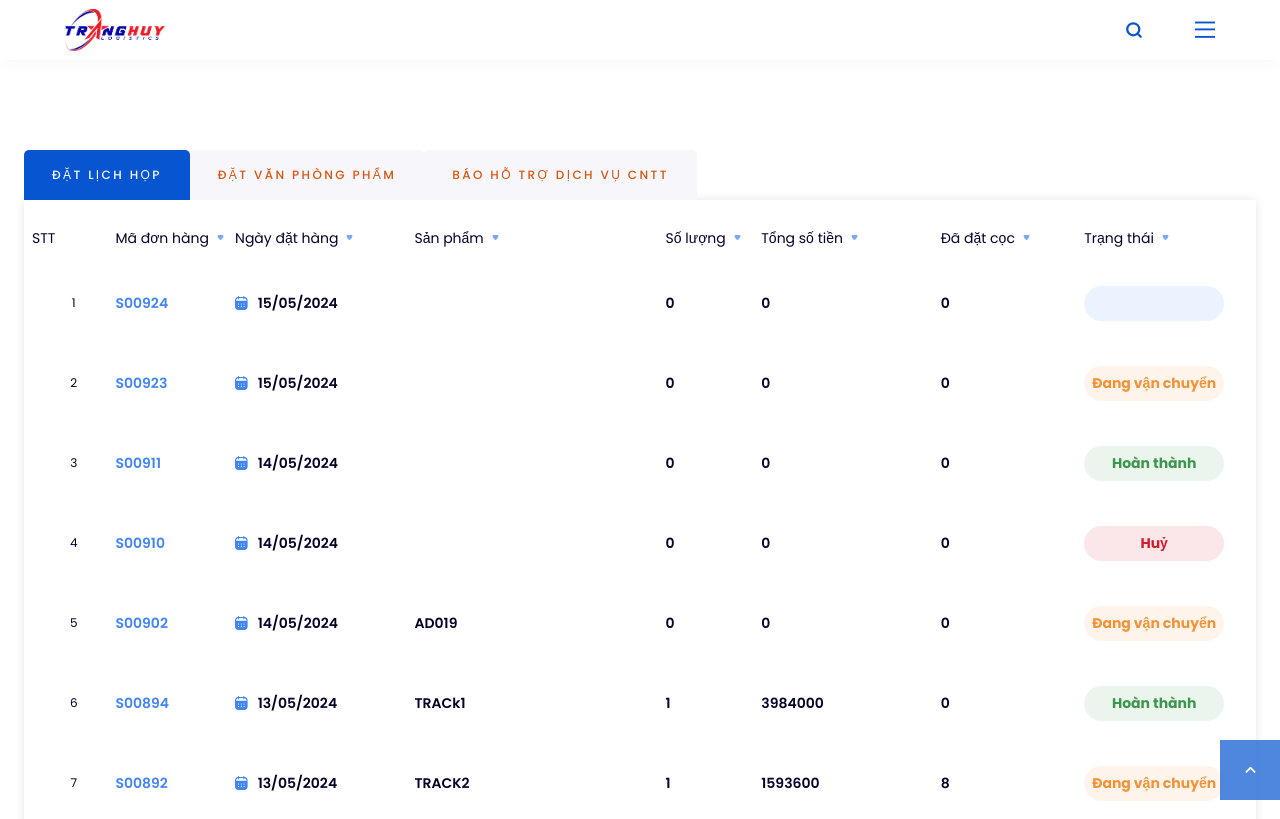
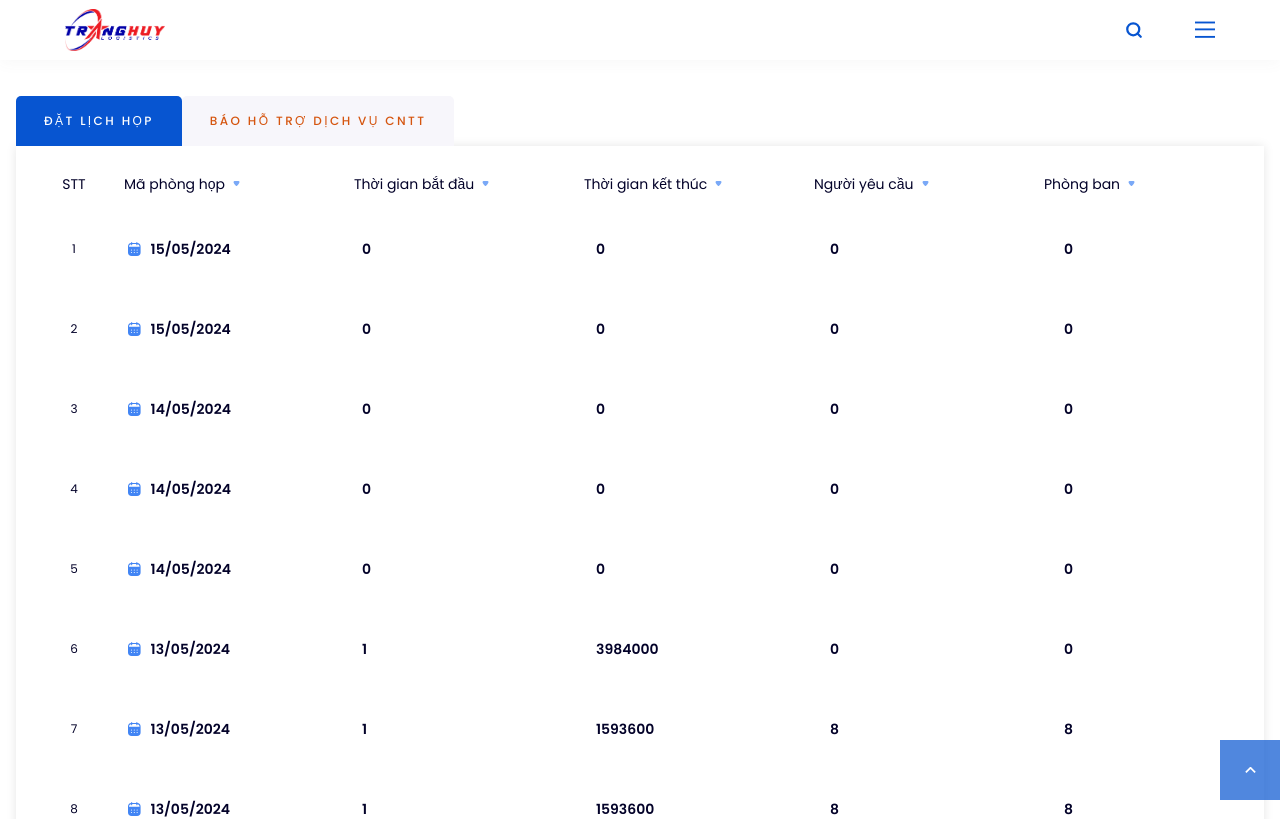
Before and after one commit to ntcom/trh_landingpage, a Next.js app: page /list-requirement in a window 1280 px wide. Shown: the top 819 px of the page. Built offline with nearby package versions, Linux system fonts and the light colour scheme.

Commit message:
feat: change table requirement

```diff
--- a/app/(protected)/create-requirement/page.tsx
+++ b/app/(protected)/create-requirement/page.tsx
@@ -35,9 +35,10 @@ import {
 } from "./utils/validator";
 import ControllerInput from "@/core/components/Form/ControllerInput";
 import helpdeskService from "@/app/services/helpdesk.service";
+
 const options = [
   { title: "CNTT / Đặt lịch họp", value: "MEET" },
-  { title: "CNTT / Đặt văn phòng phẩm", value: "ORDER_STATIONERY" },
+  // { title: "CNTT / Đặt văn phòng phẩm", value: "ORDER_STATIONERY" },
   { title: "CNTT / Báo hỗ trợ dịch vụ CNTT", value: "SUPPORT_REPORT" },
 ];
 const locations = [
@@ -146,7 +147,7 @@ const processingDepartment = {
 function CreateRequirement() {
   const [pickOption, setPickOption] = useState<
     "MEET" | "ORDER_STATIONERY" | "SUPPORT_REPORT" | "EMPTY"
-  >("SUPPORT_REPORT");
+  >("EMPTY");
 
   const currentYup = useMemo(() => {
     if (pickOption === "ORDER_STATIONERY") {
@@ -187,9 +188,7 @@ function CreateRequirement() {
   const [theme, setTheme] = useState("");
   const getData = async () => {
     try {
-      const res = await helpdeskService.post(
-        helpdeskService.endpoint.getSupportReport
-      );
+      const res = await helpdeskService.getHelpDesk();
       console.log("🚀 ~ res:", res);
     } catch (error) {}
   };
@@ -286,40 +285,41 @@ function CreateRequirement() {
                 icon={attach}
               />
             </div>
-          ) : pickOption === "ORDER_STATIONERY" ? (
-            <div className="flex flex-col gap-5 m-[30px_0_30px]">
-              <InputCustom
-                type={"text"}
-                placeholder={"Tên sản phẩm"}
-                setInputValue={setTheme}
-                icon={tagName}
-              />
-              <InputCustom
-                type={"number"}
-                placeholder={"Số lượng"}
-                setInputValue={setTheme}
-                icon={quantity2}
-              />
-              <SelectCustom
-                options={processingDepartment.typeOfService}
-                setIValue={setTheme}
-                icon={receivingDepartment}
-                placeholder="Bộ phận tiếp nhận"
-              />
-              <SelectCustom
-                options={processingDepartment.typeOfService}
-                setIValue={setTheme}
-                icon={suporter}
-                placeholder="Người xử lý"
-              />
-              <InputCustom
-                type={"file"}
-                placeholder={"Đính kèm tài liệu, văn bản"}
-                setInputValue={setTheme}
-                icon={attach}
-              />
-            </div>
-          ) : pickOption === "SUPPORT_REPORT" ? (
+          ) : //  : pickOption === "ORDER_STATIONERY" ? (
+          //   <div className="flex flex-col gap-5 m-[30px_0_30px]">
+          //     <InputCustom
+          //       type={"text"}
+          //       placeholder={"Tên sản phẩm"}
+          //       setInputValue={setTheme}
+          //       icon={tagName}
+          //     />
+          //     <InputCustom
+          //       type={"number"}
+          //       placeholder={"Số lượng"}
+          //       setInputValue={setTheme}
+          //       icon={quantity2}
+          //     />
+          //     <SelectCustom
+          //       options={processingDepartment.typeOfService}
+          //       setIValue={setTheme}
+          //       icon={receivingDepartment}
+          //       placeholder="Bộ phận tiếp nhận"
+          //     />
+          //     <SelectCustom
+          //       options={processingDepartment.typeOfService}
+          //       setIValue={setTheme}
+          //       icon={suporter}
+          //       placeholder="Người xử lý"
+          //     />
+          //     <InputCustom
+          //       type={"file"}
+          //       placeholder={"Đính kèm tài liệu, văn bản"}
+          //       setInputValue={setTheme}
+          //       icon={attach}
+          //     />
+          //   </div>
+          // )
+          pickOption === "SUPPORT_REPORT" ? (
             <div className="flex flex-col gap-5 m-[30px_0_30px]">
               <ControllerInput
                 control={control}
--- a/app/(protected)/list-requirement/components/table/TableMeet.tsx
+++ b/app/(protected)/list-requirement/components/table/TableMeet.tsx
@@ -155,24 +155,12 @@ function TableMeet() {
       return (
         <tr
           key={line.stt}
-          className="relative w-[1105px] xl:w-auto flex items-center py-[17.5px] bg-[#fff] rounded-[10px] hover:shadow-[1px_17px_44px_0px_rgba(3,2,41,0.07)] hover:z-10 cursor-pointer transition-all mb-[10px] pr-5"
+          className="relative gap-1 flex items-center py-[17.5px] bg-[#fff] rounded-[10px] hover:shadow-[1px_17px_44px_0px_rgba(3,2,41,0.07)] hover:z-10 cursor-pointer transition-all mb-[10px] pr-5"
         >
-          <td className="w-full max-w-[6.98%] text-[#030229] text-xs text-center font-normal">
+          <td className="w-[100px] text-[#030229] text-xs text-center font-normal">
             {line.stt}
           </td>
-          <td className="w-[110px] xl:w-full xl:max-w-[10%] flex items-center gap-[10px] text-[#030229] text-sm font-semibold whitespace-nowrap">
-            <Link
-              href={
-                line.status.type === "transport"
-                  ? `transport/${line.code}`
-                  : `/delivery-service/${line.code}`
-              }
-              className="text-[#4285F4] hover:underline"
-            >
-              {line.code}
-            </Link>
-          </td>
-          <td className="w-[172px] xl:w-full xl:max-w-[15%] flex items-center gap-[10px] text-[#030229] text-sm font-semibold whitespace-nowrap">
+          <td className="w-[230px] flex items-center gap-[10px] text-[#030229] text-sm font-semibold whitespace-nowrap">
             <Image
               src={calendar}
               alt=""
@@ -180,20 +168,23 @@ function TableMeet() {
             />
             {line.date}
           </td>
-          <td className="w-[220px] xl:w-full xl:max-w-[21%] flex items-center gap-[10px] text-[#030229] text-sm font-semibold whitespace-nowrap">
+          {/* <td className="w-[230px] xl:w-full xl:max-w-[21%] flex items-center gap-[10px] text-[#030229] text-sm font-semibold whitespace-nowrap">
             {line.product}
-          </td>
-          <td className="w-[90px] xl:w-full xl:max-w-[8%] flex items-center gap-[10px] text-[#030229] text-sm font-semibold whitespace-nowrap">
+          </td> */}
+          <td className="w-[230px] flex items-center gap-[10px] text-[#030229] text-sm font-semibold whitespace-nowrap">
             {line.quantity}
           </td>
-          <td className="w-[150px] xl:w-full xl:max-w-[15%] flex items-center gap-[10px] text-[#030229] text-sm font-semibold whitespace-nowrap">
+          <td className="w-[230px] flex items-center gap-[10px] text-[#030229] text-sm font-semibold whitespace-nowrap">
             {line.totalPrice}
           </td>
-          <td className="w-[120px] xl:w-full xl:max-w-[12%] flex items-center gap-[10px] text-[#030229] text-sm font-semibold whitespace-nowrap">
+          <td className="w-[230px] flex items-center gap-[10px] text-[#030229] text-sm font-semibold whitespace-nowrap">
+            {line.deposits}
+          </td>
+          <td className="w-[230px] flex items-center gap-[10px] text-[#030229] text-sm font-semibold whitespace-nowrap">
             {line.deposits}
           </td>
           <td
-            className={`flex items-center justify-center shrink-0 w-[140px] h-[35px] ${
+            className={`flex items-center justify-center shrink-0 w-[150px] h-[35px] ${
               line.status.type === "complete"
                 ? "bg-[#3a974c1a]"
                 : line.status.type === "transport"
@@ -224,35 +215,29 @@ function TableMeet() {
 
   return (
     <div className="relative">
-      <table className="block xl:table w-full overflow-x-scroll">
+      <table className="overflow-auto block w-full">
         <thead>
           <tr className="flex items-center py-5 pr-5">
-            <th className="w-[74px] xl:w-full xl:max-w-[6.98%] th-table-require">
+            <th className="w-[100px] text-[#030229] justify-center th-table-require">
               STT
             </th>
-            <th
-              onClick={() => setSort("old")}
-              className="w-[110px] xl:w-full xl:max-w-[10%] th-table-require"
-            >
-              Mã đơn hàng <Arrow sort={sort} name={"old"} />
+            <th className="w-[230px] text-[#030229] th-table-require">
+              Mã phòng họp <Arrow sort={sort} name={"old"} />
             </th>
-            <th className="w-[172px] xl:w-full xl:max-w-[15%] th-table-require">
-              Ngày đặt hàng <Arrow sort={sort} name={"old"} />
+            <th className="w-[230px] text-[#030229] th-table-require">
+              Thời gian bắt đầu <Arrow sort={sort} name={"old"} />
             </th>
-            <th className="w-[220px] xl:w-full xl:max-w-[21%] th-table-require">
-              Sản phẩm <Arrow sort={sort} name={"old"} />
+            <th className="w-[230px] text-[#030229] th-table-require">
+              Thời gian kết thúc <Arrow sort={sort} name={"old"} />
             </th>
-            <th className="w-[90px] xl:w-full xl:max-w-[8%] th-table-require">
-              Số lượng <Arrow sort={sort} name={"old"} />
+            <th className="w-[230px] text-[#030229] th-table-require">
+              Người yêu cầu <Arrow sort={sort} name={"old"} />
             </th>
-            <th className="w-[150px] xl:w-full xl:max-w-[15%] th-table-require">
-              Tổng số tiền <Arrow sort={sort} name={"old"} />
+            <th className="w-[230px] text-[#030229] th-table-require">
+              Phòng ban <Arrow sort={sort} name={"old"} />
             </th>
-            <th className="w-[120px] xl:w-full xl:max-w-[12%] th-table-require">
-              Đã đặt cọc <Arrow sort={sort} name={"old"} />
-            </th>
-            <th className="w-[140px] xl:w-auto th-table-require">
-              Trạng thái <Arrow sort={sort} name={"old"} />
+            <th className="w-[150px] text-[#030229] th-table-require">
+              Trạng thái yêu cầu <Arrow sort={sort} name={"old"} />
             </th>
           </tr>
         </thead>
--- a/app/(protected)/list-requirement/components/table/TableSupportReport.tsx
+++ b/app/(protected)/list-requirement/components/table/TableSupportReport.tsx
@@ -11,6 +11,9 @@ const dataTable = [
     stt: 1,
     code: "S00924",
     name: "Yêu cầu thay Case",
+    startDate: "11/12/2024",
+    content: "Nội dung yêu cầu",
+    endDate: "06/03/2025",
     channel_source: "Kênh",
     type_service_id: "Loại dịch vụ",
     service_child_id: "Dịch vụ con",
@@ -18,12 +21,74 @@ const dataTable = [
     receiving_department_id: "Phòng CNTT",
     team_id: "Team CNTT",
     user_id: "Nguyễn Văn An",
+    review: "Đánh giá",
     status: {
-      type: "new",
-      title: "Tạo mới",
+      type: "complete",
+      title: "Hoàn thành",
+    },
+  },
+  {
+    stt: 4,
+    code: "S00924",
+    name: "Yêu cầu thay Case",
+    startDate: "11/12/2024",
+    content: "Nội dung yêu cầu",
+    endDate: "06/03/2025",
+    channel_source: "Kênh",
+    type_service_id: "Loại dịch vụ",
+    service_child_id: "Dịch vụ con",
+    service_detail_id: "Dịch vụ chi tiết",
+    receiving_department_id: "Phòng CNTT",
+    team_id: "Team CNTT",
+    user_id: "Nguyễn Văn An",
+    review: "Đánh giá",
+    status: {
+      type: "cancel",
+      title: "Hủy",
+    },
+  },
+  {
+    stt: 2,
+    code: "S00924",
+    name: "Yêu cầu thay Case",
+    startDate: "11/12/2024",
+    content: "Nội dung yêu cầu",
+    endDate: "06/03/2025",
+    channel_source: "Kênh",
+    type_service_id: "Loại dịch vụ",
+    service_child_id: "Dịch vụ con",
+    service_detail_id: "Dịch vụ chi tiết",
+    receiving_department_id: "Phòng CNTT",
+    team_id: "Team CNTT",
+    user_id: "Nguyễn Văn An",
+    review: "Đánh giá",
+    status: {
+      type: "complete",
+      title: "Hoàn thành",
+    },
+  },
+  {
+    stt: 3,
+    code: "S00924",
+    name: "Yêu cầu thay Case",
+    startDate: "11/12/2024",
+    content: "Nội dung yêu cầu",
+    endDate: "06/03/2025",
+    channel_source: "Kênh",
+    type_service_id: "Loại dịch vụ",
+    service_child_id: "Dịch vụ con",
+    service_detail_id: "Dịch vụ chi tiết",
+    receiving_department_id: "Phòng CNTT",
+    team_id: "Team CNTT",
+    user_id: "Nguyễn Văn An",
+    review: "Đánh giá",
+    status: {
+      type: "complete",
+      title: "Hoàn thành",
     },
   },
 ];
+
 function TableSupportReport() {
   const [sort, setSort] = useState("new");
 
@@ -32,12 +97,65 @@ function TableSupportReport() {
       return (
         <tr
           key={line.stt}
-          className="relative flex items-center py-[17.5px] bg-[#fff] rounded-[10px] hover:shadow-[1px_17px_44px_0px_rgba(3,2,41,0.07)] hover:z-10 cursor-pointer transition-all mb-[10px] pr-5"
+          className="relative flex gap-1 items-center py-[17.5px] bg-[#fff] rounded-[10px] hover:shadow-[1px_17px_44px_0px_rgba(3,2,41,0.07)] hover:z-10 cursor-pointer transition-all mb-[10px] pr-5"
         >
-          <td className="w-[100px] justify-center td-table-require">
+          <td className="w-[165px] justify-center td-table-require">
             {line.stt}
           </td>
-          <td className="w-[220px] td-table-require">{line.name}</td>
+          <td className="w-[165px] td-table-require">{line.code}</td>
+          <td className="w-[165px] td-table-require">{line.content}</td>
+          <td className="w-[165px] flex items-center gap-[10px] text-[#030229] text-sm font-semibold whitespace-nowrap">
+            <Image
+              src={calendar}
+              alt=""
+              className="block shrink-0 w-[12.6px]"
+            />
+            {line.startDate}
+          </td>
+          <td className="w-[165px] flex items-center gap-[10px] text-[#030229] text-sm font-semibold whitespace-nowrap">
+            <Image
+              src={calendar}
+              alt=""
+              className="block shrink-0 w-[12.6px]"
+            />
+            {line.endDate}
+          </td>
+          <td className="w-[175px] flex td-table-require">
+            <Image
+              src={calendar}
+              alt=""
+              className="block shrink-0 w-[12.6px]"
+            />
+            {line.endDate}
+          </td>
+          <td className="w-[165px] flex td-table-require">{line.user_id}</td>
+          <td
+            className={`flex items-center justify-center shrink-0 w-[165px] h-[35px] ${
+              line.status.type === "complete"
+                ? "bg-[#3a974c1a]"
+                : line.status.type === "transport"
+                ? "bg-[#f293391a]"
+                : line.status.type === "cancel"
+                ? "bg-[#d11a2a1a]"
+                : "bg-[#4285f41a]"
+            } rounded-[22px]`}
+          >
+            <p
+              className={`text-sm font-bold leading-[14px] ${
+                line.status.type === "complete"
+                  ? "text-[#3A974C]"
+                  : line.status.type === "transport"
+                  ? "text-[#F29339]"
+                  : line.status.type === "cancel"
+                  ? "text-[#D11A2A]"
+                  : "text-[#4285F4]"
+              }`}
+            >
+              {line.status.title}
+            </p>
+          </td>
+          <td className="w-[165px] flex td-table-require">{line.review}</td>
+          {/* <td className="w-[220px] td-table-require">{line.name}</td>
           <td className="w-[180px] td-table-require">{line.channel_source}</td>
           <td className="w-[180px] td-table-require">
             {line.service_child_id}
@@ -77,7 +195,7 @@ function TableSupportReport() {
             >
               {line.status.title}
             </p>
-          </td>
+          </td> */}
         </tr>
       );
     });
@@ -86,11 +204,35 @@ function TableSupportReport() {
     <div className="relative overflow-hidden w-full">
       <table className="block w-full overflow-auto">
         <thead>
-          <tr className="flex items-center py-5 pr-5">
-            <th className="w-[100px] text-[#030229] text-xs font-normal">
+          <tr className="flex gap-1 items-center py-5 pr-5">
+            <th className="w-[165px] text-[#030229] justify-center th-table-require">
               STT
             </th>
-            <th className="w-[220px] th-table-require">
+            <th className="w-[165px] text-[#030229] th-table-require">
+              Mã yêu cầu <Arrow sort={sort} name={"old"} />
+            </th>
+            <th className="w-[165px] text-[#030229] th-table-require">
+              Nội dung yêu cầu <Arrow sort={sort} name={"old"} />
+            </th>
+            <th className="w-[165px] text-[#030229] th-table-require">
+              Ngày tạo <Arrow sort={sort} name={"old"} />
+            </th>
+            <th className="w-[165px] text-[#030229] th-table-require">
+              Thời gian cam kết <Arrow sort={sort} name={"old"} />
+            </th>
+            <th className="w-[175px] text-[#030229] th-table-require">
+              Thời gian hoàn thành <Arrow sort={sort} name={"old"} />
+            </th>
+            <th className="w-[165px] text-[#030229] th-table-require">
+              Người xử lý <Arrow sort={sort} name={"old"} />
+            </th>
+            <th className="w-[165px] text-[#030229] th-table-require">
+              Trạng thái <Arrow sort={sort} name={"old"} />
+            </th>
+            <th className="w-[165px] text-[#030229] th-table-require">
+              Đánh giá <Arrow sort={sort} name={"old"} />
+            </th>
+            {/* <th className="w-[220px] th-table-require">
               Tên dịch vụ <Arrow sort={sort} name={"old"} />
             </th>
             <th className="w-[180px] th-table-require">
@@ -116,7 +258,7 @@ function TableSupportReport() {
             </th>
             <th className="w-[180px] th-table-require">
               Trạng thái <Arrow sort={sort} name={"old"} />
-            </th>
+            </th> */}
           </tr>
         </thead>
 
--- a/app/(protected)/list-requirement/page.tsx
+++ b/app/(protected)/list-requirement/page.tsx
@@ -11,10 +11,10 @@ const tables = [
     id: 1,
     tag: "Đặt lịch họp",
   },
-  {
-    id: 2,
-    tag: "Đặt văn phòng phẩm",
-  },
+  // {
+  //   id: 2,
+  //   tag: "Đặt văn phòng phẩm",
+  // },
   {
     id: 3,
     tag: "Báo hỗ trợ dịch vụ CNTT",
@@ -25,7 +25,8 @@ function ListRequirement() {
   const [tabActive, setTabActive] = useState(1);
 
   return (
-    <div className="mt-20 container-app p-[150px_24px] mb-16">
+    // <div className="mt-20 container-app p-[150px_24px] mb-16">
+    <div className="p-4 mt-20 mb-8">
       <ul className="flex flex-col md:flex-row">
         {tables.map((tab) => {
           const currentTab = tabActive === tab.id;
@@ -51,11 +52,12 @@ function ListRequirement() {
       <div className="bg-[#fff] p-2 shadow-[0_0_10px_0_rgba(0,0,0,0.1)]">
         <div>
           {tabActive === 1 && <TableMeet />}
-          {tabActive === 2 && <TableOrderStationery />}
+          {/* {tabActive === 2 && <TableOrderStationery />} */}
           {tabActive === 3 && <TableSupportReport />}
         </div>
       </div>
     </div>
+    // </div>
   );
 }
 
--- a/app/services/helpdesk.service.ts
+++ b/app/services/helpdesk.service.ts
@@ -13,6 +13,9 @@ class HelpdeskService extends BaseService {
     super();
     this.baseEndPoint = endpoint.base;
   }
+  getHelpDesk() {
+    return this.post({}, endpoint.getSupportReport);
+  }
 }
 
 const helpdeskService = new HelpdeskService();
--- a/core/services/middware.ts
+++ b/core/services/middware.ts
@@ -17,12 +17,13 @@ import LocalStorage from "@/app/utils/LocalStorage";
 import { appConfig } from "@/app/utils/appConfig";
 import { InternalAxiosRequestConfig } from "axios";
 
-const excludeApi: string[] = [];
+const excludeApi: string[] = ["auth/token"];
 
 const withAuthToken = (requestConfig: InternalAxiosRequestConfig) => {
   const { url } = requestConfig;
 
   if (url && !excludeApi.includes(url)) {
+    console.log("🚀 ~ url:", url);
     const mockToken = "access_token_ba0e8c81183207cccd0d63c59e3afdb4292a109d";
     const authToken = LocalStorage.get(appConfig.tokenName) || mockToken;
     if (authToken) {
```
